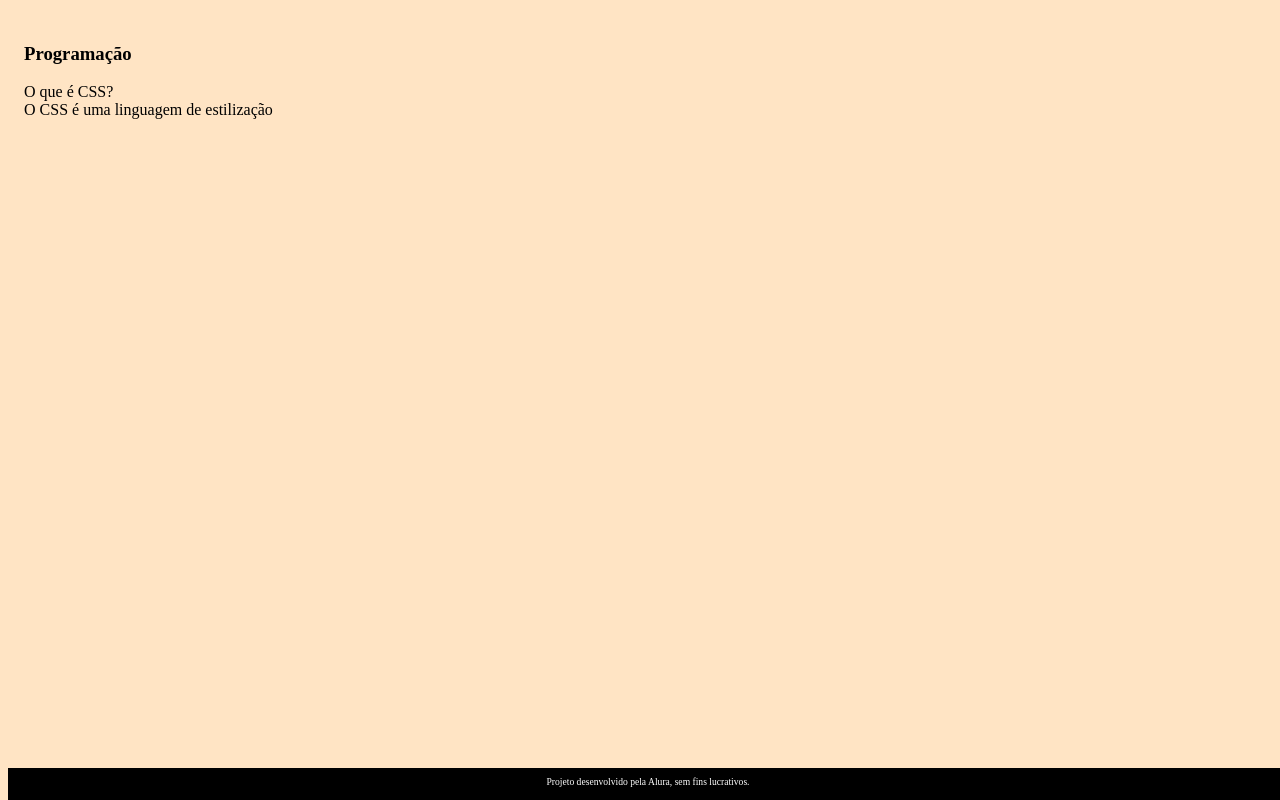
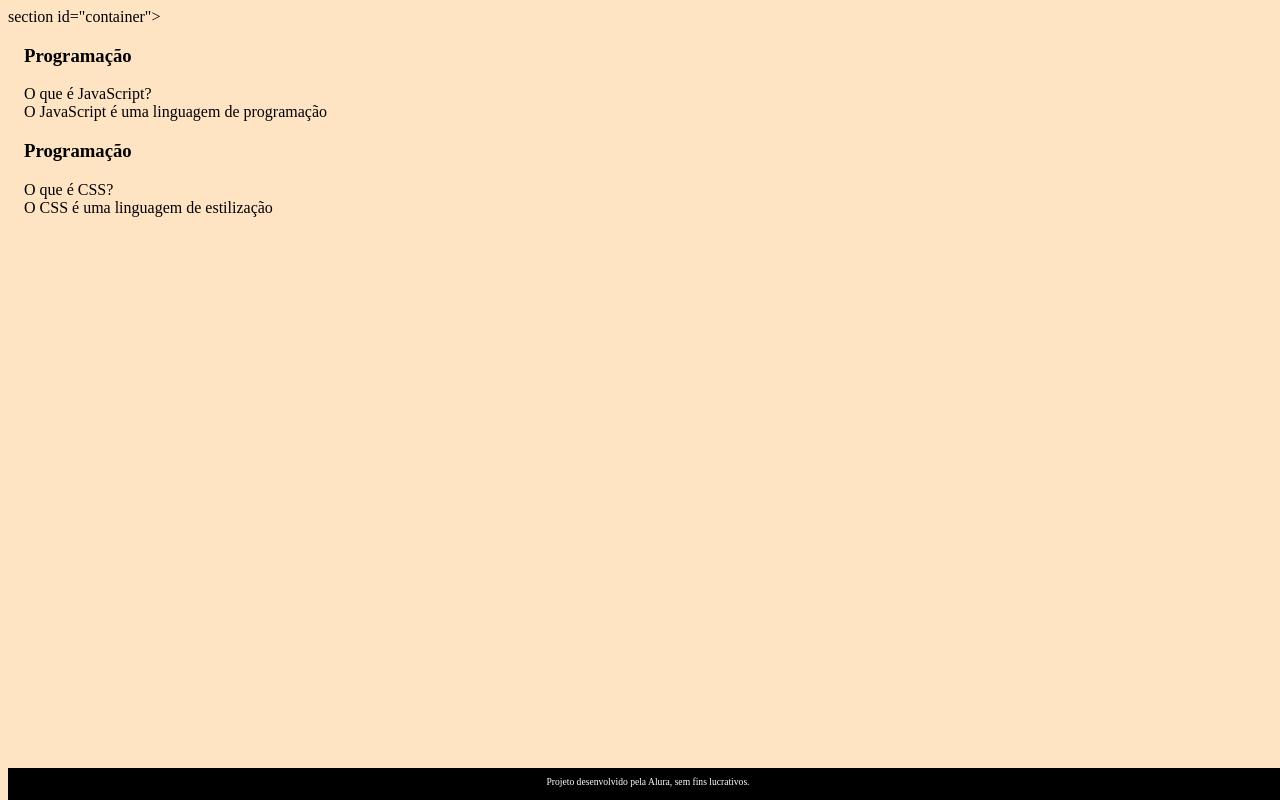
Before and after one commit to AliReda01/flashcard, a plain HTML site: page index.html in a window 1280 px wide. Drawn offline with Linux system fonts and the light colour scheme.

Commit message:
aula dia  07 certo

```diff
--- a/index.html
+++ b/index.html
@@ -1,14 +1,27 @@
 <!DOCTYPE html>
-<html lang="pt.br">
+<html lang="pt-br">
 <head>
     <meta charset="UTF-8">
     <meta name="viewport" content="width=device-width, initial-scale=1.0">
     <link rel="stylesheet" href="style.css">
-    <title>flashcards</title>
+    <title>Flashcard</title>
 </head>
 <body>
     <main>
-         <section id="container">
+        section id="container">
+        <article class="cartao">
+                <div class="cartao__conteudo">
+                        <h3>Programação</h3>
+                        <div class="cartao__conteudo__pergunta">
+                                O que é JavaScript?
+                        </div>
+                        <div class="cartao__conteudo__resposta">
+                                O JavaScript é uma linguagem de programação
+                        </div>
+                </div>
+        </article>
+</section>
+</main>
 <article class="cartao">
     <div class="cartao__conteudo">
             <h3>Programação</h3>
```
Lines whose indentation alone changed are shown as unchanged.
